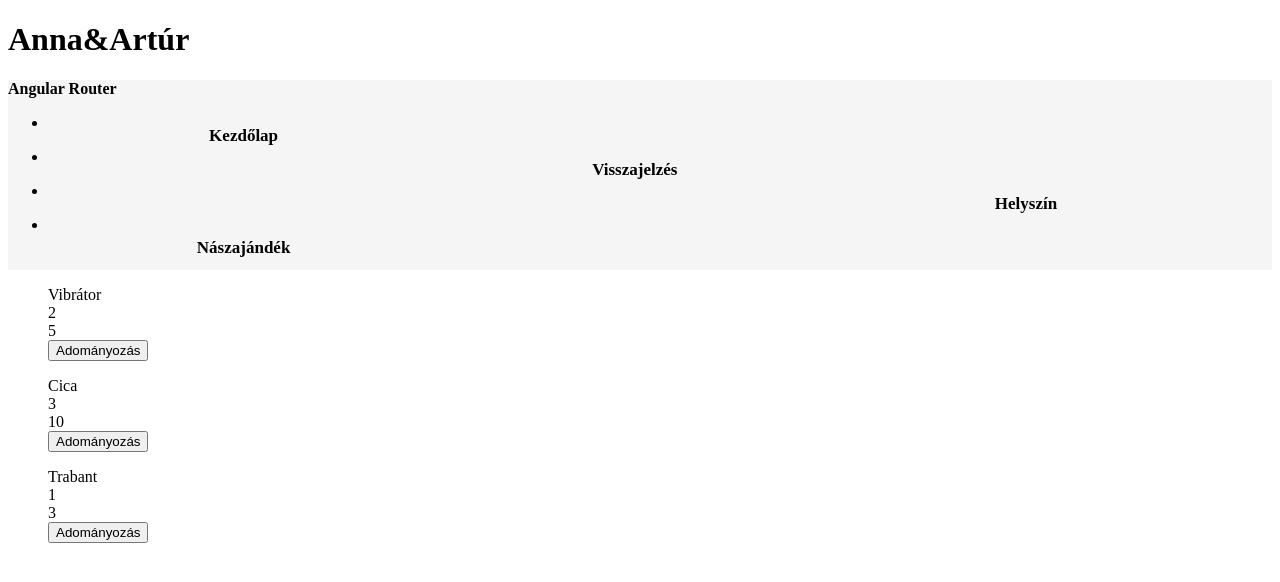
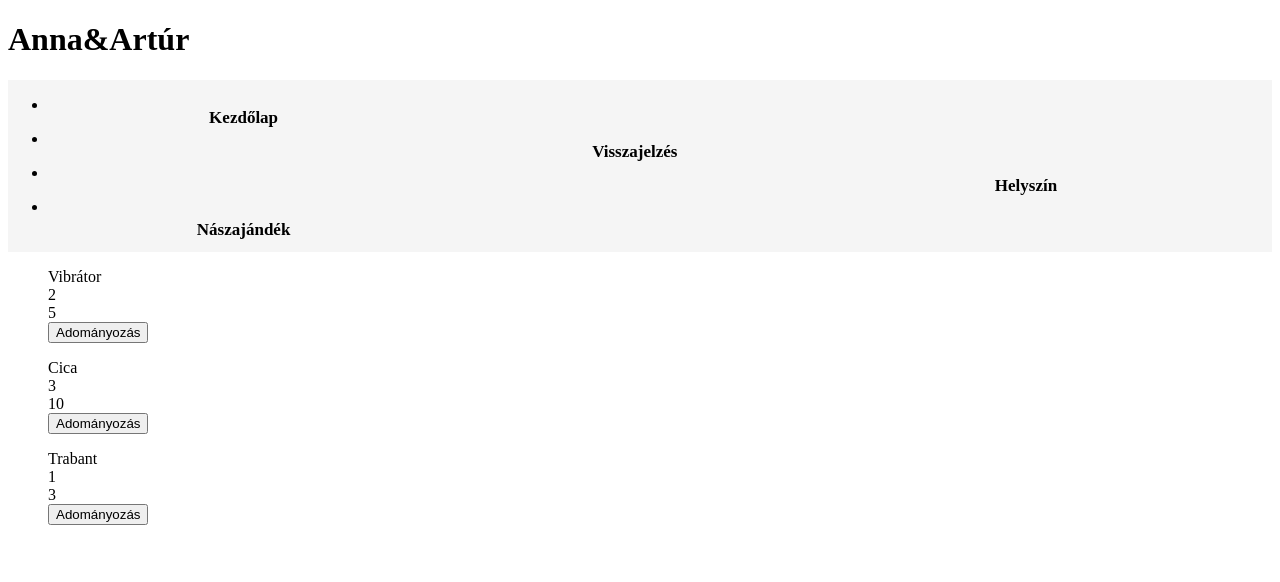
Before and after one commit to Fryczy/A-AWedding, an Angular app: page /gifts in a window 1280 px wide. Shown: the top 582 px of the page. Built offline with nearby package versions, Linux system fonts and the light colour scheme; a web font is replaced by a local one.

Commit message:
Remove Angular router

```diff
--- a/src/app/app.component.html
+++ b/src/app/app.component.html
@@ -7,7 +7,6 @@
 
 <nav class="navbar">
     <div class="container">
-        <a class="navbar-brand">Angular Router</a>
         <ul class="nav navbar-nav" routerLinkActive="active">
             <li class="nav-item"><a class="nav-link" routerLink="home">Kezdőlap</a></li>
             <li class="nav-item"><a class="nav-link" routerLink="feedback">Visszajelzés</a></li>
```
